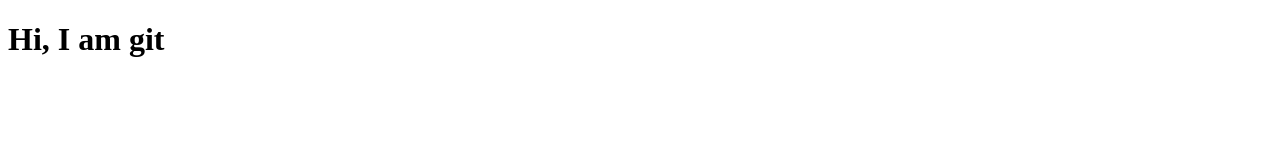
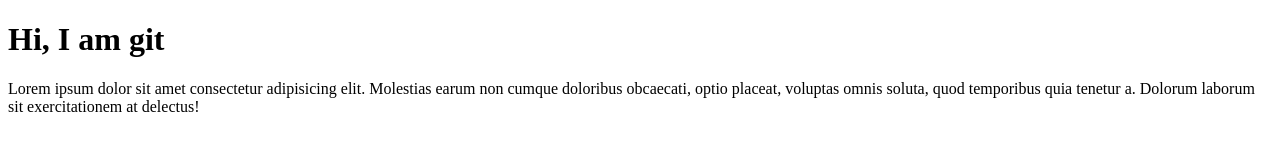
Before and after one commit to phyominpaing/Project, a plain HTML site: page index.html in a window 1280 px wide. Drawn offline with Linux system fonts and the light colour scheme.

Commit message:
second commit

```diff
--- a/index.html
+++ b/index.html
@@ -7,5 +7,8 @@
 </head>
 <body>
     <h1>Hi, I am git </h1>
+    <p>
+        Lorem ipsum dolor sit amet consectetur adipisicing elit. Molestias earum non cumque doloribus obcaecati, optio placeat, voluptas omnis soluta, quod temporibus quia tenetur a. Dolorum laborum sit exercitationem at delectus!
+    </p>
 </body>
 </html>
```
